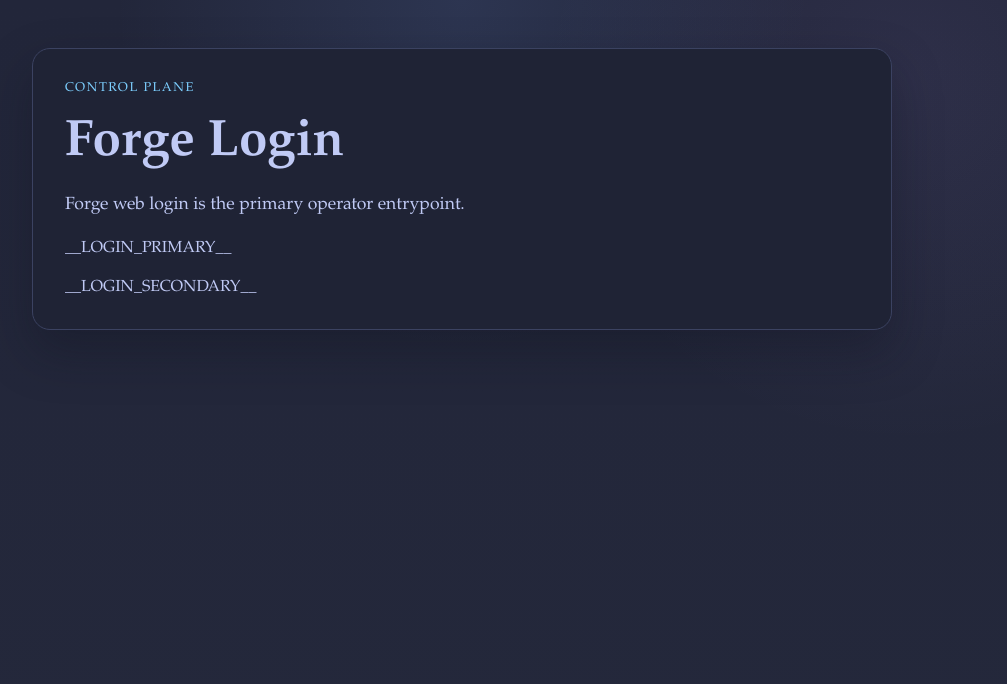
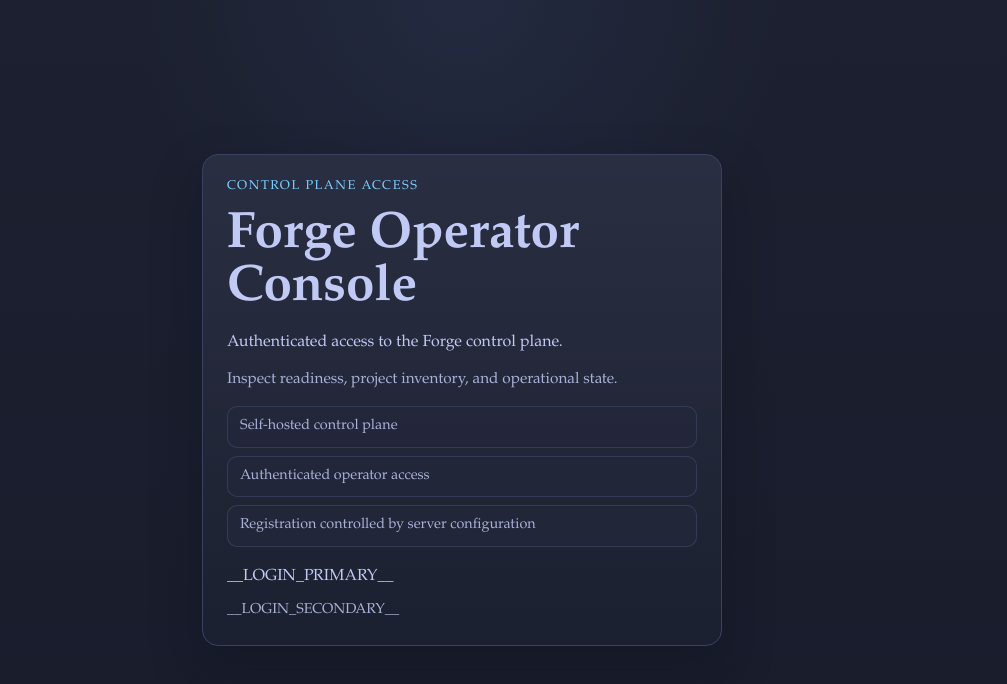
Before and after one commit to anggaprytn/forge-core, a plain HTML site: page web/login.html in a window 1280 px wide. Shown: the whole page, without its empty margins (178-1185 px from the left). Drawn offline with Linux system fonts and the light colour scheme.

Commit message:
refactor(web): tighten login gateway into compact operator console
Overhauls the '/login' entry point layout, compressing structural whitespace and replacing consumer landing copy with a high-density operator footprint.

Implementation Details:
- Operator Layout Overhaul (web/login.html): Eliminates the consumer-facing hero layout. Re-centers elements around a compact, industrial 'Forge Operator Console' panel. Appends explicit operator subtitle copy, supporting functional notes, and isolates the primary GitHub integration anchor.
- Animation and Transition Stripping (web/styles.css): Disables interactive transition scales, button hover animations, and glow filters across the login interface to preserve a raw, predictable, low-latency operational design.
- Asset Backend Mapping (src/http.rs): Adjusts static server-side asset binding parameters to serve the hardened, compressed markup while fully locking down existing session authentication and OAuth configuration fallback branches.

Validation Status:
Completed fully green verification sweeps. Core assets pass syntax checks under 'node --check web/app.js' and 'cargo fmt --check'. Focused authentication test partitions pass flawlessly, confirming accurate metadata matching across 'login_serves_web_login', missing OAuth environment error path configurations, and secret exposure containment vectors.

```diff
--- a/web/login.html
+++ b/web/login.html
@@ -3,19 +3,29 @@
   <head>
     <meta charset="utf-8">
     <meta name="viewport" content="width=device-width, initial-scale=1">
-    <title>Forge Login</title>
+    <title>Forge Operator Console</title>
     <link rel="stylesheet" href="/styles.css">
   </head>
-  <body>
-    <main class="page-shell">
-      <section class="panel auth-panel">
-        <p class="eyebrow">Control Plane</p>
-        <h1>Forge Login</h1>
-        <p class="lede">Forge web login is the primary operator entrypoint.</p>
-        <div class="actions">
+  <body class="login-page">
+    <main class="page-shell login-shell">
+      <section class="panel auth-panel operator-login-panel">
+        <p class="eyebrow">Control Plane Access</p>
+        <h1>Forge Operator Console</h1>
+        <p class="auth-subtitle">Authenticated access to the Forge control plane.</p>
+        <p class="auth-supporting-copy">
+          Inspect readiness, project inventory, and operational state.
+        </p>
+        <ul class="auth-notes" aria-label="Access notes">
+          <li>Self-hosted control plane</li>
+          <li>Authenticated operator access</li>
+          <li>Registration controlled by server configuration</li>
+        </ul>
+        <div class="actions auth-actions">
           __LOGIN_PRIMARY__
         </div>
-        __LOGIN_SECONDARY__
+        <div class="auth-secondary">
+          __LOGIN_SECONDARY__
+        </div>
       </section>
     </main>
   </body>
--- a/web/styles.css
+++ b/web/styles.css
@@ -73,6 +73,29 @@ a {
   gap: 20px;
 }
 
+.login-page {
+  background:
+    radial-gradient(circle at top, rgba(122, 162, 247, 0.08), transparent 32%),
+    linear-gradient(180deg, #1c2030 0%, #181c2b 100%);
+}
+
+.login-shell {
+  width: min(100% - 24px, 520px);
+  min-height: 100vh;
+  display: grid;
+  place-items: center;
+  padding: 24px 0;
+}
+
+.operator-login-panel {
+  width: 100%;
+  gap: 14px;
+  padding: 24px;
+  border-radius: 16px;
+  background:
+    linear-gradient(180deg, rgba(41, 46, 66, 0.98) 0%, rgba(28, 32, 48, 0.98) 100%);
+}
+
 .eyebrow {
   margin: 0;
   font-size: 0.8rem;
@@ -107,6 +130,18 @@ h3 {
   line-height: 1.6;
 }
 
+.auth-subtitle {
+  font-size: 1rem;
+  line-height: 1.5;
+  color: var(--text);
+}
+
+.auth-supporting-copy {
+  font-size: 0.96rem;
+  line-height: 1.55;
+  color: var(--text-secondary);
+}
+
 .page-note,
 .env-list,
 .status-card p {
@@ -122,6 +157,41 @@ h3 {
   display: flex;
   flex-wrap: wrap;
   gap: 12px;
+}
+
+.auth-actions {
+  padding-top: 6px;
+}
+
+.auth-notes {
+  display: grid;
+  gap: 8px;
+  margin: 0;
+  padding: 0;
+  list-style: none;
+}
+
+.auth-notes li,
+.auth-secondary {
+  font-size: 0.9rem;
+  line-height: 1.5;
+  color: var(--text-secondary);
+}
+
+.auth-notes li {
+  padding: 9px 12px;
+  border: 1px solid rgba(59, 66, 97, 0.76);
+  border-radius: 10px;
+  background: rgba(36, 40, 59, 0.82);
+}
+
+.auth-secondary:empty {
+  display: none;
+}
+
+.login-page .button {
+  min-height: 42px;
+  transition: none;
 }
 
 .button {
@@ -590,6 +660,11 @@ h3 {
     padding: 20px 0 40px;
   }
 
+  .login-shell {
+    width: min(100% - 20px, 520px);
+    padding: 16px 0;
+  }
+
   .panel {
     padding: 24px;
   }
```
Also changed, not shown: 1 other file.
